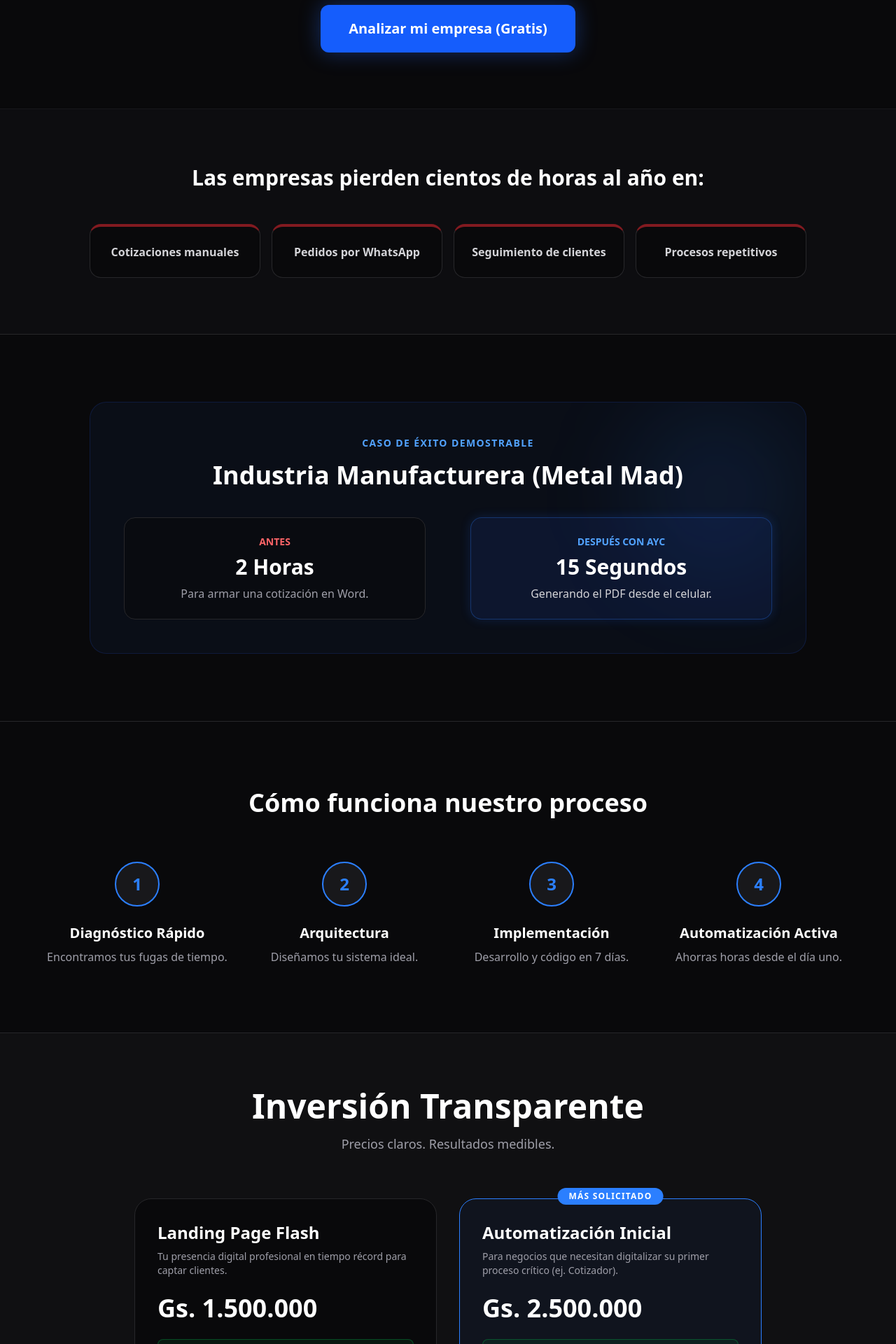
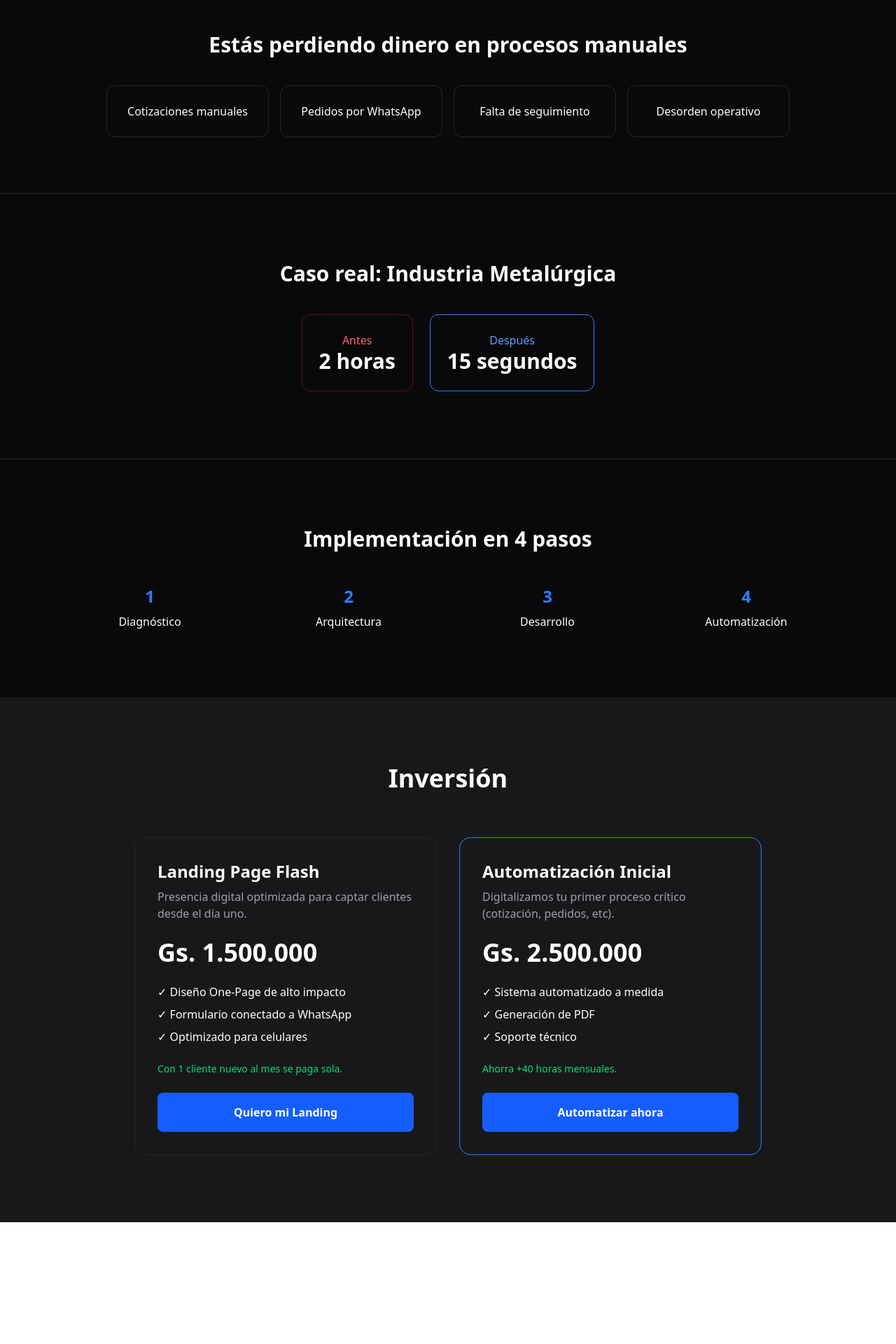
Before and after one commit to oscaramarilla/aycweb, a Next.js app: page / in a window 1280 px wide. Shown: the part 660-2580 px from the top of the page at 70% size. After the commit the page ends 2406 px from the top, so only its background shows below. Built offline with nearby package versions, Linux system fonts and the light colour scheme.

Commit message:
Fix: Corrección de módulo vacío en /servicios

```diff
--- a/app/page.tsx
+++ b/app/page.tsx
@@ -1,176 +1,177 @@
-"use client";
-import { useState } from "react";
+"use client"
+
+import { useMemo } from "react"
 
 export default function AycWebMasterFunnel() {
-  const whatsappLink = "https://wa.me/595985864209?text=Hola%20Oscar,%20vengo%20de%20AYCweb.%20Me%20interesa%20analizar%20mi%20empresa.";
+  const whatsappBase = "https://wa.me/595985864209"
 
-  const planes = [
+  const createWhatsAppLink = (msg: string) =>
+    `${whatsappBase}?text=${encodeURIComponent(msg)}`
+
+  const whatsappLink = createWhatsAppLink(
+    "Hola Oscar, vengo de AYCweb. Quiero analizar mi empresa."
+  )
+
+  const planes = useMemo(() => [
     {
       nombre: "Landing Page Flash",
       precio: "1.500.000",
-      mantenimiento: "0",
-      descripcion: "Tu presencia digital profesional en tiempo récord para captar clientes.",
-      features: ["Diseño One-Pager Alto Impacto", "Formulario a WhatsApp", "Adaptable a celulares"],
-      roi: "Si captas 1 cliente extra al mes, se paga sola.",
+      descripcion: "Presencia digital optimizada para captar clientes desde el día uno.",
+      features: [
+        "Diseño One-Page de alto impacto",
+        "Formulario conectado a WhatsApp",
+        "Optimizado para celulares"
+      ],
+      roi: "Con 1 cliente nuevo al mes se paga sola.",
       cta: "Quiero mi Landing",
-      color: "zinc"
+      popular: false
     },
     {
       nombre: "Automatización Inicial",
       precio: "2.500.000",
-      mantenimiento: "250.000",
-      popular: true,
-      descripcion: "Para negocios que necesitan digitalizar su primer proceso crítico (ej. Cotizador).",
-      features: ["1 Motor PDF a medida", "Hosting Premium", "Soporte Técnico VIP"],
-      roi: "Ahorra más de 40 horas operativas al mes a tu equipo.",
+      descripcion: "Digitalizamos tu primer proceso crítico (cotización, pedidos, etc).",
+      features: [
+        "Sistema automatizado a medida",
+        "Generación de PDF",
+        "Soporte técnico"
+      ],
+      roi: "Ahorra +40 horas mensuales.",
       cta: "Automatizar ahora",
-      color: "blue"
+      popular: true
     }
-  ];
+  ], [])
 
   return (
-    <main className="min-h-screen bg-zinc-950 text-white font-sans selection:bg-blue-500/30 pb-20">
+    <main className="min-h-screen bg-zinc-950 text-white">
 
-      {/* ⚠️ GATILLO DE ESCASEZ Y URGENCIA */}
-      <div className="bg-blue-600 text-white text-xs md:text-sm font-black text-center py-3 px-4 shadow-md sticky top-0 z-50 tracking-wide">
-        Analizamos tu empresa gratis en 5 minutos. Solo tomamos 5 proyectos nuevos por mes (2 cupos disponibles).
+      {/* 🔥 BARRA DE URGENCIA */}
+      <div className="bg-blue-600 text-center py-3 text-sm font-bold sticky top-0 z-50">
+        Diagnóstico GRATIS (5 min) → Solo 2 cupos disponibles este mes
       </div>
 
-      {/* 1. HERO SECTION (NEURO-OPTIMIZADO) */}
-      <section className="relative overflow-hidden pt-24 pb-20 flex flex-col items-center text-center px-6 border-b border-zinc-900">
-        <div className="absolute top-0 left-1/2 -translate-x-1/2 w-full max-w-3xl h-96 bg-blue-600/10 blur-[120px] pointer-events-none"></div>
+      {/* 🚀 HERO */}
+      <section className="text-center px-6 py-24 max-w-5xl mx-auto">
+        <h1 className="text-5xl md:text-7xl font-black mb-6 leading-tight">
+          Convertimos tu empresa en una máquina automatizada
+        </h1>
 
-        <div className="inline-flex items-center gap-2 px-4 py-2 rounded-full bg-zinc-900 border border-zinc-800 text-blue-400 text-xs font-bold tracking-widest mb-8 uppercase shadow-xl relative z-10">
-          <span className="flex h-2 w-2 rounded-full bg-blue-500 animate-pulse"></span>
-          AYC | Automatización Empresarial
-        </div>
-
-        <h1 className="text-5xl md:text-7xl font-black tracking-tight text-white mb-6 max-w-5xl leading-tight relative z-10">
-          Automatizamos procesos y generamos clientes para tu empresa.
-        </h1>
-        <h2 className="text-2xl md:text-3xl font-bold text-blue-500 mb-8 relative z-10">
-          Implementaciones listas en menos de 7 días.
-        </h2>
-
-        <p className="text-lg text-zinc-400 mb-10 max-w-2xl leading-relaxed relative z-10">
-          Convierte tu web en una máquina de clientes y cotizaciones automáticas. Deja de perder tiempo en tareas manuales repetitivas.
+        <p className="text-zinc-400 text-lg mb-10">
+          Sistemas que generan clientes, automatizan procesos y aumentan tu rentabilidad.
         </p>
 
-        <a href={whatsappLink} target="_blank" rel="noopener noreferrer" className="relative z-10 px-10 py-5 bg-blue-600 hover:bg-blue-500 text-white font-black text-xl rounded-xl transition-all hover:-translate-y-1 shadow-[0_0_30px_rgba(37,99,235,0.4)]">
-          Analizar mi empresa (Gratis)
+        <a
+          href={whatsappLink}
+          target="_blank"
+          className="bg-blue-600 px-10 py-5 rounded-xl font-bold text-xl hover:bg-blue-500 transition"
+        >
+          Analizar mi empresa
         </a>
       </section>
 
-      {/* 2. EL PROBLEMA */}
-      <section className="py-20 bg-zinc-900/30 px-6">
-        <div className="max-w-5xl mx-auto text-center">
-          <h3 className="text-3xl font-black mb-12">Las empresas pierden cientos de horas al año en:</h3>
-          <div className="grid grid-cols-1 md:grid-cols-4 gap-4">
-            {["Cotizaciones manuales", "Pedidos por WhatsApp", "Seguimiento de clientes", "Procesos repetitivos"].map((problema, i) => (
-              <div key={i} className="bg-zinc-950 border border-zinc-800 p-6 rounded-2xl text-zinc-300 font-bold border-t-4 border-t-red-500/50">
-                {problema}
+      {/* ⚠️ PROBLEMA */}
+      <section className="px-6 py-20 max-w-5xl mx-auto text-center">
+        <h2 className="text-3xl font-black mb-10">
+          Estás perdiendo dinero en procesos manuales
+        </h2>
+
+        <div className="grid md:grid-cols-4 gap-4">
+          {[
+            "Cotizaciones manuales",
+            "Pedidos por WhatsApp",
+            "Falta de seguimiento",
+            "Desorden operativo"
+          ].map((item) => (
+            <div key={item} className="p-6 border border-zinc-800 rounded-xl">
+              {item}
             </div>
           ))}
+        </div>
+      </section>
+
+      {/* 📊 CASO */}
+      <section className="px-6 py-24 text-center border-y border-zinc-800">
+        <h2 className="text-3xl font-black mb-10">
+          Caso real: Industria Metalúrgica
+        </h2>
+
+        <div className="flex flex-col md:flex-row gap-6 justify-center">
+          <div className="p-6 border border-red-500/30 rounded-xl">
+            <p className="text-red-400">Antes</p>
+            <p className="text-3xl font-black">2 horas</p>
+          </div>
+
+          <div className="p-6 border border-blue-500 rounded-xl">
+            <p className="text-blue-400">Después</p>
+            <p className="text-3xl font-black">15 segundos</p>
           </div>
         </div>
       </section>
 
-      {/* 3. CASO REAL (PRUEBA SOCIAL) */}
-      <section className="py-24 px-6 border-y border-zinc-800">
-        <div className="max-w-5xl mx-auto bg-blue-900/10 border border-blue-900/30 rounded-3xl p-8 md:p-12 text-center relative overflow-hidden">
-          <div className="absolute top-0 right-0 w-64 h-64 bg-blue-500/10 blur-3xl rounded-full"></div>
-          <h3 className="text-blue-400 font-bold tracking-widest uppercase text-sm mb-4 relative z-10">Caso de Éxito Demostrable</h3>
-          <h4 className="text-3xl md:text-4xl font-black text-white mb-10 relative z-10">Industria Manufacturera (Metal Mad)</h4>
+      {/* ⚙️ PROCESO */}
+      <section className="px-6 py-24 max-w-6xl mx-auto text-center">
+        <h2 className="text-3xl font-black mb-12">
+          Implementación en 4 pasos
+        </h2>
 
-          <div className="flex flex-col md:flex-row justify-center gap-8 md:gap-16 relative z-10">
-            <div className="bg-zinc-950/50 p-6 rounded-2xl border border-zinc-800 w-full md:w-1/2">
-              <span className="text-red-400 font-bold uppercase text-sm block mb-2">Antes</span>
-              <span className="text-3xl font-black text-white">2 Horas</span>
-              <p className="text-zinc-400 mt-2">Para armar una cotización en Word.</p>
+        <div className="grid md:grid-cols-4 gap-8">
+          {[
+            "Diagnóstico",
+            "Arquitectura",
+            "Desarrollo",
+            "Automatización"
+          ].map((step, i) => (
+            <div key={i}>
+              <div className="text-blue-500 text-2xl font-black mb-2">{i + 1}</div>
+              <p>{step}</p>
             </div>
-            <div className="bg-blue-900/20 p-6 rounded-2xl border border-blue-500/30 w-full md:w-1/2 shadow-[0_0_15px_rgba(37,99,235,0.2)]">
-              <span className="text-blue-400 font-bold uppercase text-sm block mb-2">Después con AYC</span>
-              <span className="text-3xl font-black text-white">15 Segundos</span>
-              <p className="text-zinc-300 mt-2">Generando el PDF desde el celular.</p>
-            </div>
-          </div>
+          ))}
         </div>
       </section>
 
-      {/* 4. CÓMO FUNCIONA (REDUCCIÓN DE FRICCIÓN) */}
-      <section className="py-24 px-6">
-        <div className="max-w-6xl mx-auto">
-          <h3 className="text-3xl md:text-4xl font-black text-center mb-16">Cómo funciona nuestro proceso</h3>
-          <div className="grid grid-cols-1 md:grid-cols-4 gap-8">
-            {[
-              { num: "1", titulo: "Diagnóstico Rápido", desc: "Encontramos tus fugas de tiempo." },
-              { num: "2", titulo: "Arquitectura", desc: "Diseñamos tu sistema ideal." },
-              { num: "3", titulo: "Implementación", desc: "Desarrollo y código en 7 días." },
-              { num: "4", titulo: "Automatización Activa", desc: "Ahorras horas desde el día uno." }
-            ].map((paso, i) => (
-              <div key={i} className="text-center">
-                <div className="w-16 h-16 bg-zinc-900 border-2 border-blue-500 text-blue-500 rounded-full flex items-center justify-center text-2xl font-black mx-auto mb-6">
-                  {paso.num}
-                </div>
-                <h4 className="text-xl font-bold mb-2">{paso.titulo}</h4>
-                <p className="text-zinc-400">{paso.desc}</p>
-              </div>
-            ))}
-          </div>
-        </div>
-      </section>
+      {/* 💰 PLANES */}
+      <section className="px-6 py-24 bg-zinc-900">
+        <h2 className="text-center text-4xl font-black mb-16">
+          Inversión
+        </h2>
 
-      {/* 5. PRECIOS B2B ANCLADOS AL ROI */}
-      <section className="py-20 px-6 bg-zinc-900/50 border-t border-zinc-800">
-        <div className="max-w-5xl mx-auto">
-          <div className="text-center mb-16">
-            <h3 className="text-3xl md:text-5xl font-black mb-4">Inversión Transparente</h3>
-            <p className="text-zinc-400 text-lg">Precios claros. Resultados medibles.</p>
-          </div>
+        <div className="grid md:grid-cols-2 gap-8 max-w-4xl mx-auto">
+          {planes.map((plan) => (
+            <div
+              key={plan.nombre}
+              className={`p-8 rounded-2xl border ${
+                plan.popular ? "border-blue-500" : "border-zinc-800"
+              }`}
+            >
+              <h3 className="text-2xl font-bold mb-2">{plan.nombre}</h3>
 
-          <div className="grid grid-cols-1 md:grid-cols-2 gap-8 max-w-4xl mx-auto">
-            {planes.map((plan, index) => (
-              <div key={index} className={`relative p-8 rounded-3xl border ${plan.popular ? 'border-blue-500 bg-blue-900/10' : 'border-zinc-800 bg-zinc-950'} flex flex-col`}>
-                {plan.popular && (
-                  <span className="absolute -top-4 left-1/2 -translate-x-1/2 bg-blue-500 text-white text-xs font-black px-4 py-1 rounded-full uppercase tracking-widest">
-                    Más Solicitado
-                  </span>
-                )}
+              <p className="text-zinc-400 mb-6">{plan.descripcion}</p>
 
-                <h4 className="text-2xl font-bold mb-2">{plan.nombre}</h4>
-                <p className="text-zinc-400 text-sm mb-6 min-h-[40px]">{plan.descripcion}</p>
+              <p className="text-4xl font-black mb-6">
+                Gs. {plan.precio}
+              </p>
 
-                <div className="mb-6">
-                  <span className="text-4xl font-black">Gs. {plan.precio}</span>
-                </div>
-
-                <div className="bg-green-900/20 border border-green-500/30 rounded-lg p-3 mb-8">
-                  <p className="text-green-400 text-sm font-bold text-center">💡 {plan.roi}</p>
-                </div>
-
-                <div className="mb-8 border-t border-zinc-800 pt-6 flex-grow">
-                  <ul className="space-y-4">
-                    {plan.features.map((feature, i) => (
-                      <li key={i} className="flex items-center gap-3 text-sm">
-                        <span className="text-blue-500 font-bold">✓</span> {feature}
-                      </li>
+              <ul className="mb-6 space-y-2">
+                {plan.features.map((f) => (
+                  <li key={f}>✓ {f}</li>
                 ))}
               </ul>
-                </div>
+
+              <p className="text-green-400 text-sm mb-6">
+                {plan.roi}
+              </p>
 
               <a
-                  href={`${whatsappLink}%20Quiero%20el%20plan%20${plan.nombre.replace(/\s+/g, '%20')}`}
-                  target="_blank" rel="noopener noreferrer"
-                  className={`block w-full text-center py-4 rounded-xl font-black transition-all ${plan.popular ? 'bg-blue-600 hover:bg-blue-500 shadow-lg' : 'bg-zinc-800 text-white hover:bg-zinc-700'}`}
+                href={createWhatsAppLink(`Quiero el plan ${plan.nombre}`)}
+                target="_blank"
+                className="block text-center bg-blue-600 py-4 rounded-lg font-bold"
               >
                 {plan.cta}
               </a>
             </div>
           ))}
         </div>
-        </div>
       </section>
 
     </main>
-  );
+  )
 }
```
Lines whose indentation alone changed are shown as unchanged.
